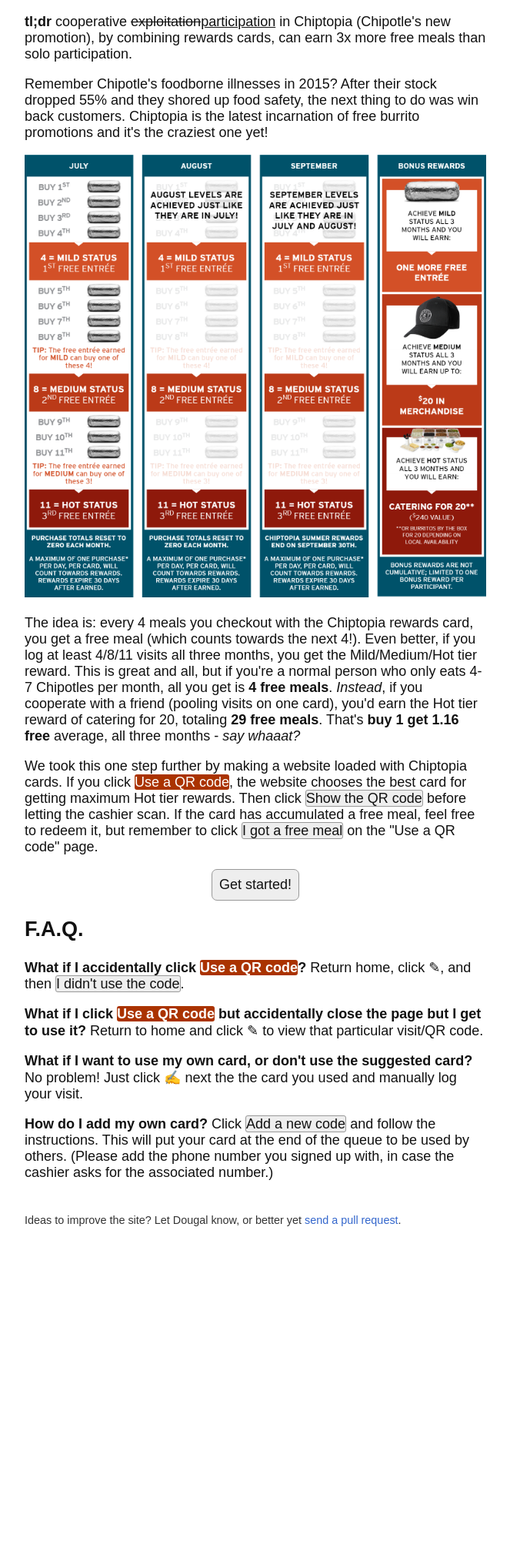
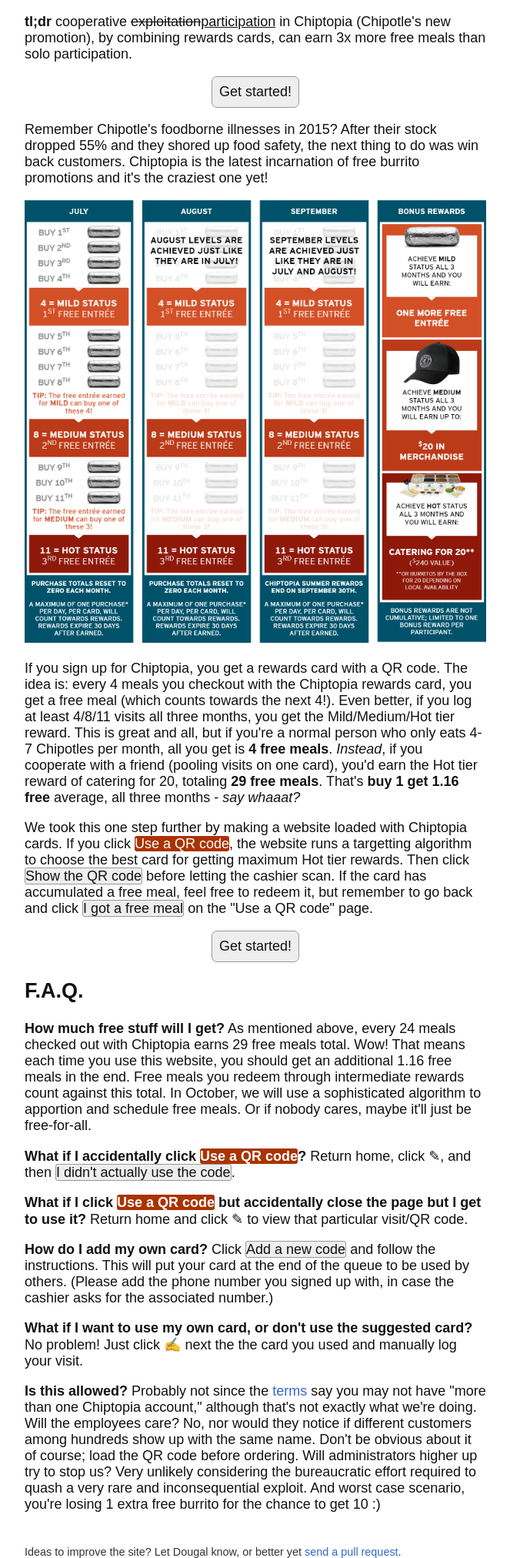
Before and after one commit to djsutherland/chips-with-friends, a Flask app: page /about/ in a window 1280 px wide. Shown: the whole page at 77% size, without its empty margins (308-971 px from the left). Before the commit the page ends 1593 px from the top, so only its background shows below. Run offline with Flask 2, Linux system fonts and the light colour scheme.

Commit message:
Fixed broken text, edited About page

```diff
--- a/chip_friends/templates/about.html
+++ b/chip_friends/templates/about.html
@@ -40,24 +40,30 @@
 {% block body %}
 <p><strong>tl;dr</strong> cooperative <del>exploitation</del><ins>participation</ins> in Chiptopia (Chipotle's new promotion), by combining rewards cards, can earn 3x more free meals than solo participation.</p>
 
+<p><form action="{{ url_for('index') }}" method="GET"><input type="submit" value="Get started!" class="go-home" /></form></p>
+
 <p>Remember Chipotle's foodborne illnesses in 2015? After their stock dropped 55% and they shored up food safety, the next thing to do was win back customers. Chiptopia is the latest incarnation of free burrito promotions and it's the craziest one yet!</p>
 
 <p><img src="{{ url_for('static', filename='chiptopia-rewards.png') }}" width="100%" alt="Chipotle rewards table" /></p>
 
-<p>The idea is: every 4 meals you checkout with the Chiptopia rewards card, you get a free meal (which counts towards the next 4!). Even better, if you log at least 4/8/11 visits all three months, you get the Mild/Medium/Hot tier reward. This is great and all, but if you're a normal person who only eats 4-7 Chipotles per month, all you get is <strong>4 free meals</strong>. <em>Instead</em>, if you cooperate with a friend (pooling visits on one card), you'd earn the Hot tier reward of catering for 20, totaling <strong>29 free meals</strong>. That's <strong>buy 1 get 1.16 free</strong> average, all three months - <em>say whaaat?</em></p>
+<p>If you sign up for Chiptopia, you get a rewards card with a QR code. The idea is: every 4 meals you checkout with the Chiptopia rewards card, you get a free meal (which counts towards the next 4!). Even better, if you log at least 4/8/11 visits all three months, you get the Mild/Medium/Hot tier reward. This is great and all, but if you're a normal person who only eats 4-7 Chipotles per month, all you get is <strong>4 free meals</strong>. <em>Instead</em>, if you cooperate with a friend (pooling visits on one card), you'd earn the Hot tier reward of catering for 20, totaling <strong>29 free meals</strong>. That's <strong>buy 1 get 1.16 free</strong> average, all three months - <em>say whaaat?</em></p>
 
-<p>We took this one step further by making a website loaded with Chiptopia cards. If you click <span id="use-barcode">Use a QR code</span>, the website chooses the best card for getting maximum Hot tier rewards. Then click <span class="fake-button">Show the QR code</span> before letting the cashier scan. If the card has accumulated a free meal, feel free to redeem it, but remember to click <span class="fake-button">I got a free meal</span> on the "Use a QR code" page.</p>
+<p>We took this one step further by making a website loaded with Chiptopia cards. If you click <span id="use-barcode">Use a QR code</span>, the website runs a targetting algorithm to choose the best card for getting maximum Hot tier rewards. Then click <span class="fake-button">Show the QR code</span> before letting the cashier scan. If the card has accumulated a free meal, feel free to redeem it, but remember to go back and click <span class="fake-button">I got a free meal</span> on the "Use a QR code" page.</p>
 
-<p><form action="{{ url_for('index') }}" method="GET"><input type="submit" value="Get started!" id="go-home" /></form></p>
+<p><form action="{{ url_for('index') }}" method="GET"><input type="submit" value="Get started!" class="go-home" /></form></p>
 
 <h2>F.A.Q.</h2>
 
-<p><strong>What if I accidentally click <span id="use-barcode">Use a QR code</span>?</strong> Return home, click &#9998;, and then <span class="fake-button">I didn't use the code</span>.</p>
+<p><strong>How much free stuff will I get?</strong> As mentioned above, every 24 meals checked out with Chiptopia earns 29 free meals total. Wow! That means each time you use this website, you should get an additional 1.16 free meals in the end. Free meals you redeem through intermediate rewards count against this total. In October, we will use a sophisticated algorithm to apportion and schedule free meals. Or if nobody cares, maybe it'll just be free-for-all.</p>
 
-<p><strong>What if I click <span id="use-barcode">Use a QR code</span> but accidentally close the page but I get to use it?</strong> Return to home and click &#9998; to view that particular visit/QR code.</p>
+<p><strong>What if I accidentally click <span id="use-barcode">Use a QR code</span>?</strong> Return home, click &#9998;, and then <span class="fake-button">I didn't actually use the code</span>.</p>
+
+<p><strong>What if I click <span id="use-barcode">Use a QR code</span> but accidentally close the page but I get to use it?</strong> Return home and click &#9998; to view that particular visit/QR code.</p>
+
+<p><strong>How do I add my own card?</strong> Click <span class="fake-button">Add a new code</span> and follow the instructions. This will put your card at the end of the queue to be used by others. (Please add the phone number you signed up with, in case the cashier asks for the associated number.)</p>
 
 <p><strong>What if I want to use my own card, or don't use the suggested card?</strong> No problem! Just click &#9997; next the the card you used and manually log your visit.</p>
 
-<p><strong>How do I add my own card?</strong> Click <span class="fake-button">Add a new code</span> and follow the instructions. This will put your card at the end of the queue to be used by others. (Please add the phone number you signed up with, in case the cashier asks for the associated number.)</p>
+<p><strong>Is this allowed?</strong> Probably not since the <a href="https://chipotle.com/chiptopia-terms">terms</a> say you may not have "more than one Chiptopia account," although that's not exactly what we're doing. Will the employees care? No, nor would they notice if different customers among hundreds show up with the same name. Don't be obvious about it of course; load the QR code before ordering. Will administrators higher up try to stop us? Very unlikely considering the bureaucratic effort required to quash a very rare and inconsequential exploit. And worst case scenario, you're losing 1 extra free burrito for the chance to get 10 :)</p>
 
 {% endblock %}
--- a/chip_friends/templates/use.html
+++ b/chip_friends/templates/use.html
@@ -7,7 +7,8 @@
 <style type="text/css">
 	#show-barcode-wrapper {
 		text-align: center;
-		margin: 2em;
+		margin-top: 2em;
+		margin-bottom: 2em;
 	}
     #show-barcode {
         font-size: 2em;
@@ -43,6 +44,6 @@
 
 <p><form action="{{ url_for('use_confirm', use_id=use.id, redeemed_free=0) }}" method="POST"><input type="submit" value="I paid for my meal" /></form></p>
 <p><form action="{{ url_for('use_confirm', use_id=use.id, redeemed_free=1) }}" method="POST"><input type="submit" value="I got a free meal" /></form></p>
-<p><form action="{{ url_for('use_cancel', use_id=use.id) }}" method="POST"><input type="submit" value="I didn't use the code" /></form></p>
+<p><form action="{{ url_for('use_cancel', use_id=use.id) }}" method="POST"><input type="submit" value="I didn't actually use the code" /></form></p>
 
 {% endblock %}
```
